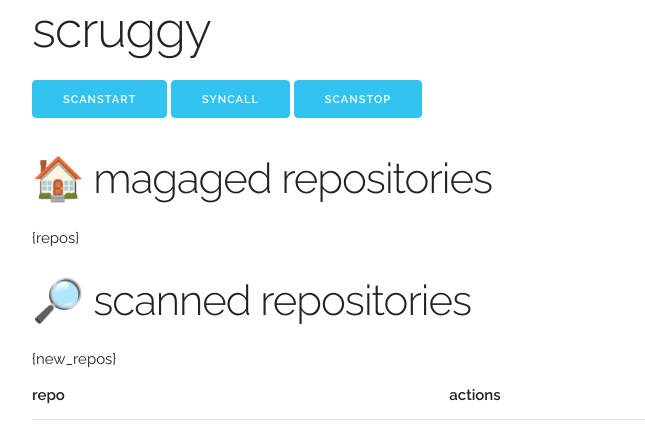
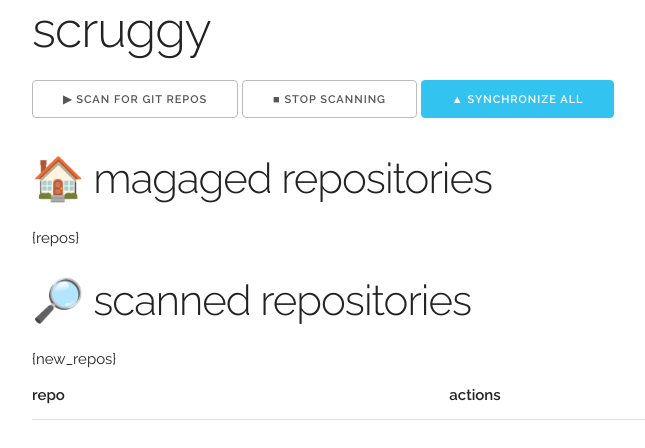
Before and after one commit to pprchal/scruggy, a plain HTML site: page html/index.html in a window 1280 px wide. Shown: the whole page, without its empty margins (128-773 px from the left). Drawn offline with Linux system fonts and the light colour scheme.

Commit message:
Update .gitignore to exclude debug files and enhance HTML form buttons for better usability

```diff
--- a/html/index.html
+++ b/html/index.html
@@ -31,9 +31,9 @@
             <div>
                 <div>
                     <form method="post">
-                        <input type="submit" name="action" value="ScanStart" class="button button-primary" />
-                        <input type="submit" name="action" value="SyncAll" class="button button-primary" />
-                        <input type="submit" name="action" value="ScanStop" class="button button-primary" />
+                        <button type="submit" name="action" value="ScanStart" id="ScanStart">▶ scan for git repos</button>
+                        <button type="submit" name="action" value="ScanStop" id="ScanStop">■ stop scanning</button>
+                        <button type="submit" name="action" value="SyncAll" class="button button-primary">▲ synchronize all</button>
                     </form>
                 </div>
             </div>
```
Also changed, not shown: 1 other file.
